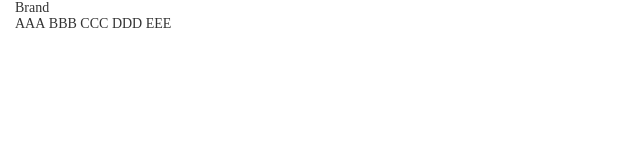
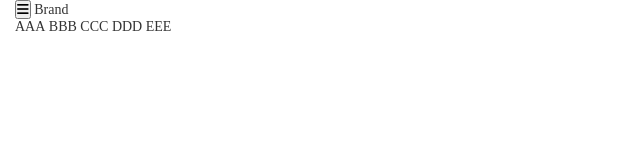
Before and after one commit to sinyat/singleui, a plain HTML site: page navbar.html in a window 1280 px wide. Shown: the full height of the page, 0-640 px from the left. Drawn offline with Linux system fonts and the light colour scheme.

Commit message:
重命名

```diff
--- a/index.html
+++ b/navbar.html
@@ -7,15 +7,30 @@
     <title></title>
     <link rel="stylesheet" href="css/singleui.css">
     <link rel="stylesheet" href="css/style.css">
+    <link href="css/font-awesome.min.css" rel="stylesheet">
     <script src="js/jquery.min.js" type="text/javascript"></script>
 </head>
 <body>
+<!--[if lt IE 9]>
+<script>
+    $(function () {
+        $('.e').nextAll().remove();
+    })
+</script>
+<div class="e">
+    本网站不支持您所使用的浏览器版本,请升级浏览器版本、或更换其它浏览器后重新访问！
+    推荐使用
+    <a href="http://www.google.cn/chrome/browser/desktop/index.html">谷歌浏览器(Chrome)</a>,
+    您也可以前往百度进行<a href="http://rj.baidu.com/soft/detail/14744.html?ald">下载</a>!
+</div>
+<![endif]-->
 
 <div class="sin-header">
 
     <nav class="sin-navbar">
-        <div class="sin-main">
-            <div class="sin-navbar-brand">
+        <div class="sin-main clearfix">
+            <div class="sin-navbar-brand clearfix">
+                <button class="sin-nav-toggle"><i class="fa fa-navicon" aria-hidden="true"></i></button>
                 <a href="javascript:;" class="sin-brand">Brand</a>
             </div>
             <ul class="sin-navbar-nav">
```
